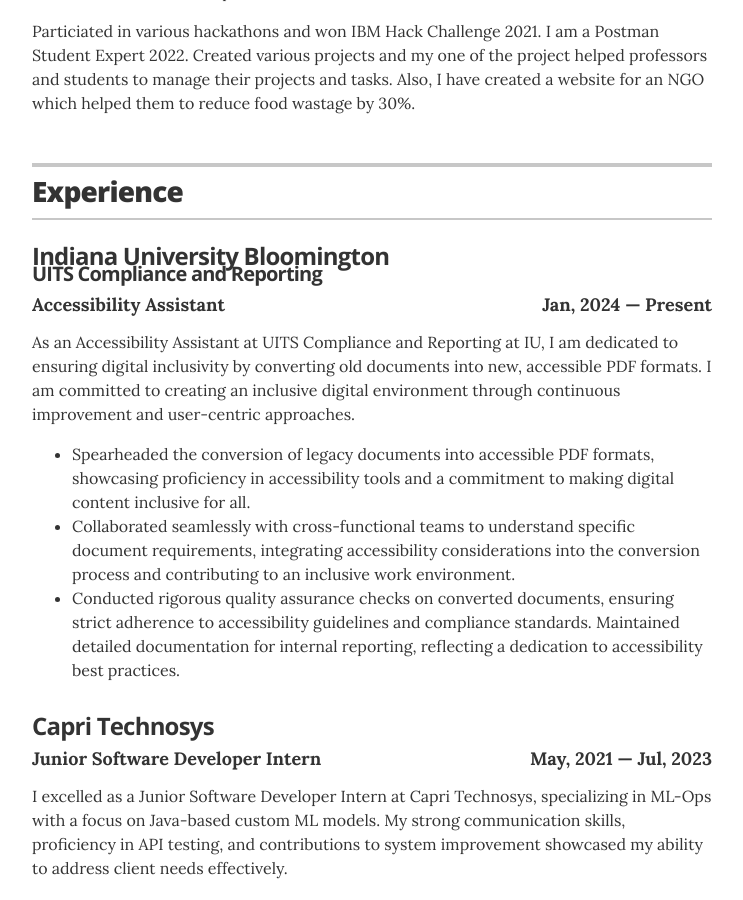
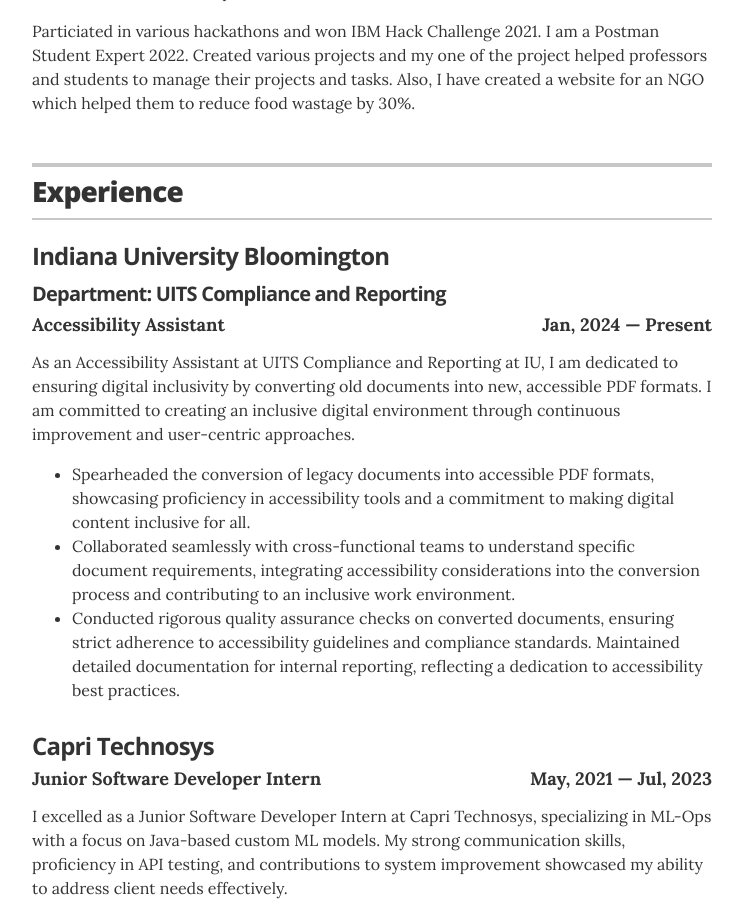
Before and after one commit to nisarg0606/nisarg0606.github.io, a Jekyll site: the page built from index.html, in a window 1280 px wide and 900 px high, scrolled down 1477 px. Shown: the whole window, without its empty margins (268-1011 px from the left). Built offline with Jekyll 4.4.1, drawn with Linux system fonts in a browser that asks for light colours.

Commit message:
final css change

```diff
--- a/_layouts/resume.html
+++ b/_layouts/resume.html
@@ -123,7 +123,7 @@
       <div class="resume-item" itemscope itemprop="worksFor" itemtype="http://schema.org/Organization">
         <h3 class="resume-item-title" itemprop="name">{{ job.company }}</h3>
         {% if job.department %}
-        <h4 class="resume-item-department" itemprop="name" style="margin-top: -1rem;">{{ job.department }}</h4>
+        <h4 class="resume-item-department" itemprop="name" style="margin-top: 1rem;">Department: {{ job.department }}</h4>
         {% endif %}
         <h4 class="resume-item-details" itemprop="description">{{ job.position }} <div style="float: right;">{{
             job.duration }}</div>
```
